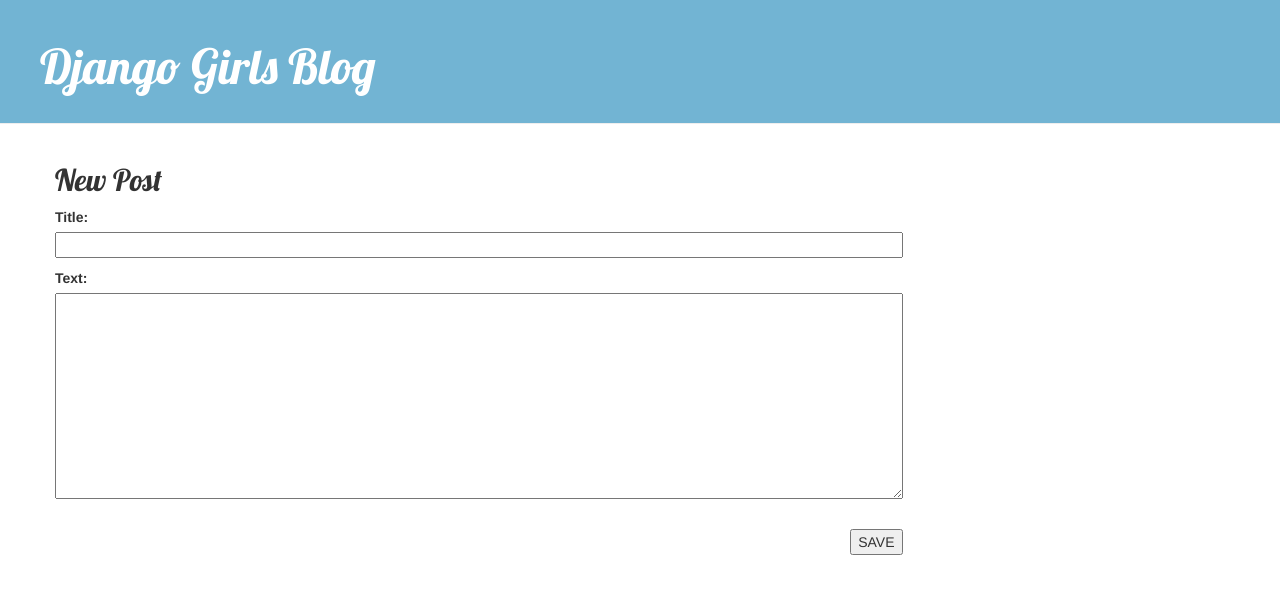
After one commit to jaywelj/django-blog-page, a Django app: page /post/new/ in a window 1280 px wide. The commit adds this page. Shown: the top 594 px of the page. Run offline with Django 3.2, Linux system fonts and the light colour scheme; some libraries are stand-ins or nearby versions.

Commit message:
Add and Edit functionalities plus authentication

```diff
--- /dev/null
+++ b/blog/forms.py
@@ -0,0 +1,7 @@
+from django import forms
+from .models import Post
+
+class PostForm(forms.ModelForm):
+	class Meta:
+		model = Post
+		fields = ('title', 'text',)
--- a/blog/static/css/blog.css
+++ b/blog/static/css/blog.css
@@ -28,6 +28,7 @@ h1, h2, h3, h4 {
 
 .save {
     float: right;
+    margin-top: 20px;
 }
 
 .post-form textarea, .post-form input {
@@ -35,7 +36,7 @@ h1, h2, h3, h4 {
 }
 
 .top-menu, .top-menu:hover, .top-menu:visited {
-    color: #ffffff;
+    color: skyblue;
     float: right;
     font-size: 26pt;
     margin-right: 20px;
--- a/blog/templates/blog/base.html
+++ b/blog/templates/blog/base.html
@@ -5,21 +5,22 @@
 		<link rel="stylesheet" href="//maxcdn.bootstrapcdn.com/bootstrap/3.2.0/css/bootstrap-theme.min.css">
 		<link href="https://fonts.googleapis.com/css?family=Lobster" rel="stylesheet">
 		<link rel="stylesheet" href="{% static 'css/blog.css' %}">
-        <title>Django Girls blog</title>
+        <title>Javier - Villaluz Travel Blog</title>
     </head>
     <body>
-        <body>
-    <div class="page-header">
+
+        <div class="page-header col-md-12">
+            <div class="header-title">
                 <h1><a href="/">Django Girls Blog</a></h1>
+            </div>
         </div>
         <div class="content container">
             <div class="row">
-            <div class="col-md-8">
+                <div class="col-md-9">
                     {% block content %}
                     {% endblock %}
                 </div>
             </div>
         </div>
     </body>
-    </body>
 </html>
--- a/blog/templates/blog/post_detail.html
+++ b/blog/templates/blog/post_detail.html
@@ -1,12 +1,16 @@
 {% extends 'blog/base.html' %}
 
 {%block content %}
+
 	<div class="post">
 		{% if post.published_date %}
 			<div class="date">
 				{{ post.published_date }}
 			</div>
 		{% endif %}
+		{% if user.is_authenticated %}
+			<a class="btn btn-warning" href="{% url 'post_edit' pk=post.pk %}"><span class="glyphicon glyphicon-pencil pull-right"></span></a>
+		{% endif %}
 		<h2>{{ post.title }}</h2>
 		<p>{{ post.text|linebreaksbr }}</p>
 	</div>
--- /dev/null
+++ b/blog/templates/blog/post_edit.html
@@ -0,0 +1,10 @@
+{% extends 'blog/base.html' %}
+
+{% block content %}
+	<h2>New Post</h2>
+	<form method="POST" class="post-form">
+		{%csrf_token %}
+		{{ form.as_p }}
+		<button type="submit" class="save btn-submit">SAVE</button>
+	</form>
+{% endblock %}
--- a/blog/templates/blog/post_list.html
+++ b/blog/templates/blog/post_list.html
@@ -1,6 +1,12 @@
 {% extends 'blog/base.html' %}
 
 {% block content %}
+	{% if user.is_authenticated %}
+	    <div class="add-btn">
+	            <a href="{% url 'post_new' %}" class="top-menu"><span class="glyphicon glyphicon-plus save"></span></a>
+	    </div>
+	    {% endif %}
+
 	{% for post in posts %}
 		<div class="post">
 			<div class="date">
--- a/blog/urls.py
+++ b/blog/urls.py
@@ -4,5 +4,6 @@ from . import views
 urlpatterns = [
 	path('', views.post_list, name='post_list'),
 	path('post/<int:pk>/',views.post_detail, name='post_detail'),
-
+	path('post/new/',views.post_new, name="post_new"),
+	path('post/edit/<int:pk>/', views.post_edit, name="post_edit"),
 ]
--- a/blog/views.py
+++ b/blog/views.py
@@ -1,12 +1,40 @@
-from django.shortcuts import render, get_object_or_404
+from django.shortcuts import render, get_object_or_404, redirect
 from .models import Post
 from django.utils import timezone
+from .forms import PostForm
 
 # Create your views here.
 def post_list(request):
-	posts = Post.objects.filter(published_date__lte=timezone.now()).order_by("published_date")
+	posts = Post.objects.filter(published_date__lte=timezone.now()).order_by("-published_date")
 	return(render(request, 'blog/post_list.html',{'posts':posts}))
 
 def post_detail(request, pk):
 	post = get_object_or_404(Post, pk=pk)
 	return render(request, 'blog/post_detail.html', {'post':post})
+
+def post_new(request):
+	if request.method == "POST":
+		form = PostForm(request.POST)
+		if form.is_valid():
+			post = form.save(commit=False)
+			post.author = request.user
+			post.published_date = timezone.now()
+			post.save()
+			return redirect('post_detail', pk = post.pk)
+	else:
+		form = PostForm()
+	return render(request, 'blog/post_edit.html', {'form':form})
+
+def post_edit(request, pk):
+	post = get_object_or_404(Post, pk=pk)
+	if request.method == "POST":
+		form = PostForm(request.POST, instance=post)
+		if form.is_valid():
+			post = form.save(commit=False)
+			post.author = request.user
+			post.published_date = timezone.now()
+			post.save()
+			return redirect('post_detail', pk = post.pk)
+	else:
+		form = PostForm(instance=post)
+	return render(request, 'blog/post_edit.html', {'form':form})
```
Lines whose indentation alone changed are shown as unchanged.
